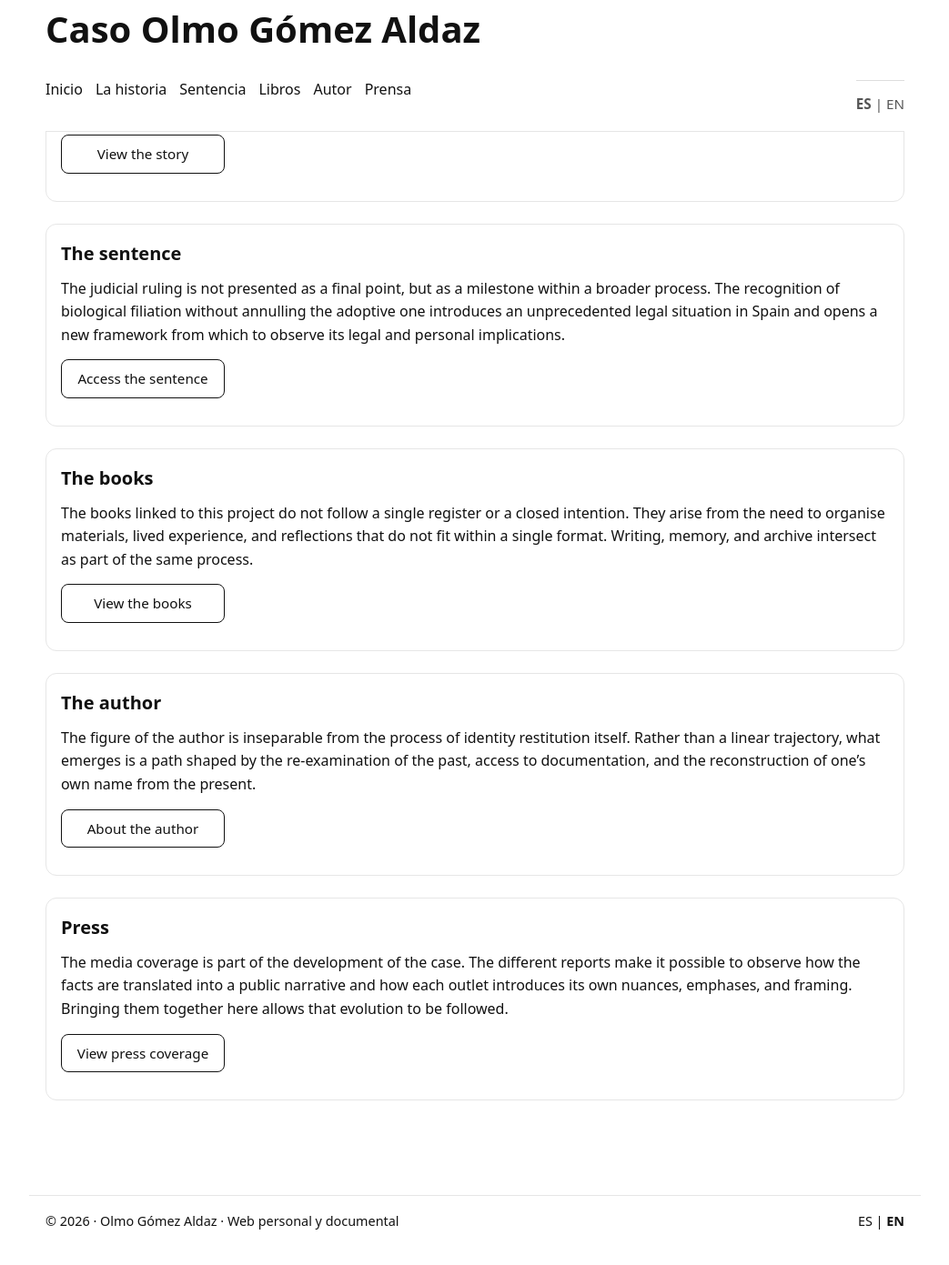
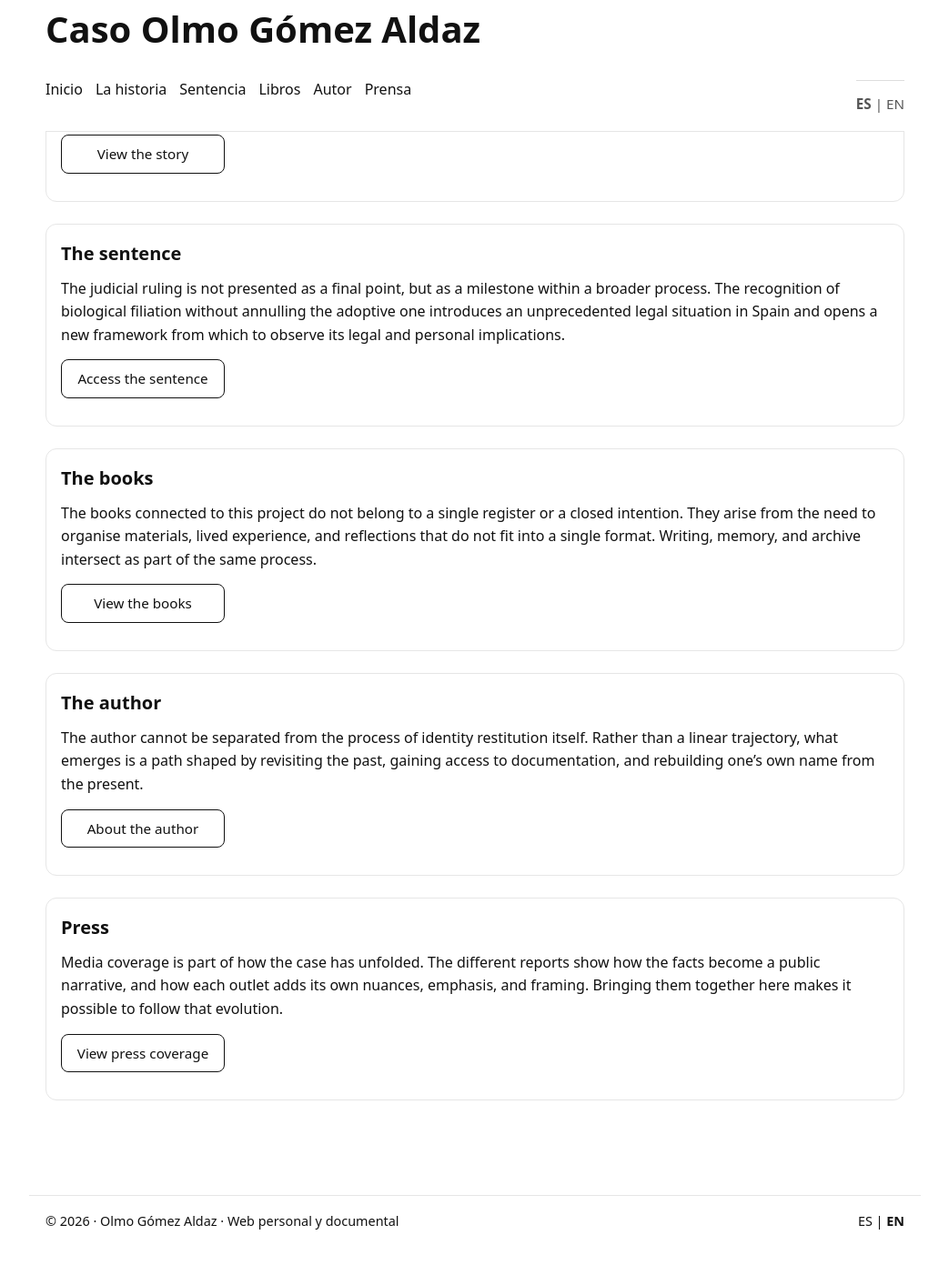
Before and after one commit to olmogaldaz/olmogaldaz.github.io, a Jekyll site: the page built from en/index.html, in a window 1280 px wide and 1400 px high, scrolled down 357 px. Shown: the top 1391 px of the window at 91% size, without its empty margins (118-1161 px from the left). Built offline with Jekyll 4.4.1, drawn with Linux system fonts in a browser that asks for light colours.

Commit message:
Update index.html

```diff
--- a/en/index.html
+++ b/en/index.html
@@ -49,9 +49,9 @@ description: Materials, documents and reflections around a judicially recognised
   <div class="card">
     <h2>The books</h2>
     <p>
-      The books linked to this project do not follow a single register or a closed intention. They
-      arise from the need to organise materials, lived experience, and reflections that do not fit
-      within a single format. Writing, memory, and archive intersect as part of the same process.
+      The books connected to this project do not belong to a single register or a closed intention.
+      They arise from the need to organise materials, lived experience, and reflections that do not
+      fit into a single format. Writing, memory, and archive intersect as part of the same process.
     </p>
     <p>
       <a class="cta" href="/en/books/">View the books</a>
@@ -61,9 +61,9 @@ description: Materials, documents and reflections around a judicially recognised
   <div class="card">
     <h2>The author</h2>
     <p>
-      The figure of the author is inseparable from the process of identity restitution itself. Rather
-      than a linear trajectory, what emerges is a path shaped by the re-examination of the past, access
-      to documentation, and the reconstruction of one’s own name from the present.
+      The author cannot be separated from the process of identity restitution itself. Rather than a
+      linear trajectory, what emerges is a path shaped by revisiting the past, gaining access to
+      documentation, and rebuilding one’s own name from the present.
     </p>
     <p>
       <a class="cta" href="/en/author/">About the author</a>
@@ -73,10 +73,9 @@ description: Materials, documents and reflections around a judicially recognised
   <div class="card">
     <h2>Press</h2>
     <p>
-      The media coverage is part of the development of the case. The different reports make it
-      possible to observe how the facts are translated into a public narrative and how each outlet
-      introduces its own nuances, emphases, and framing. Bringing them together here allows that
-      evolution to be followed.
+      Media coverage is part of how the case has unfolded. The different reports show how the facts
+      become a public narrative, and how each outlet adds its own nuances, emphasis, and framing.
+      Bringing them together here makes it possible to follow that evolution.
     </p>
     <p>
       <a class="cta" href="/en/press/">View press coverage</a>
```
